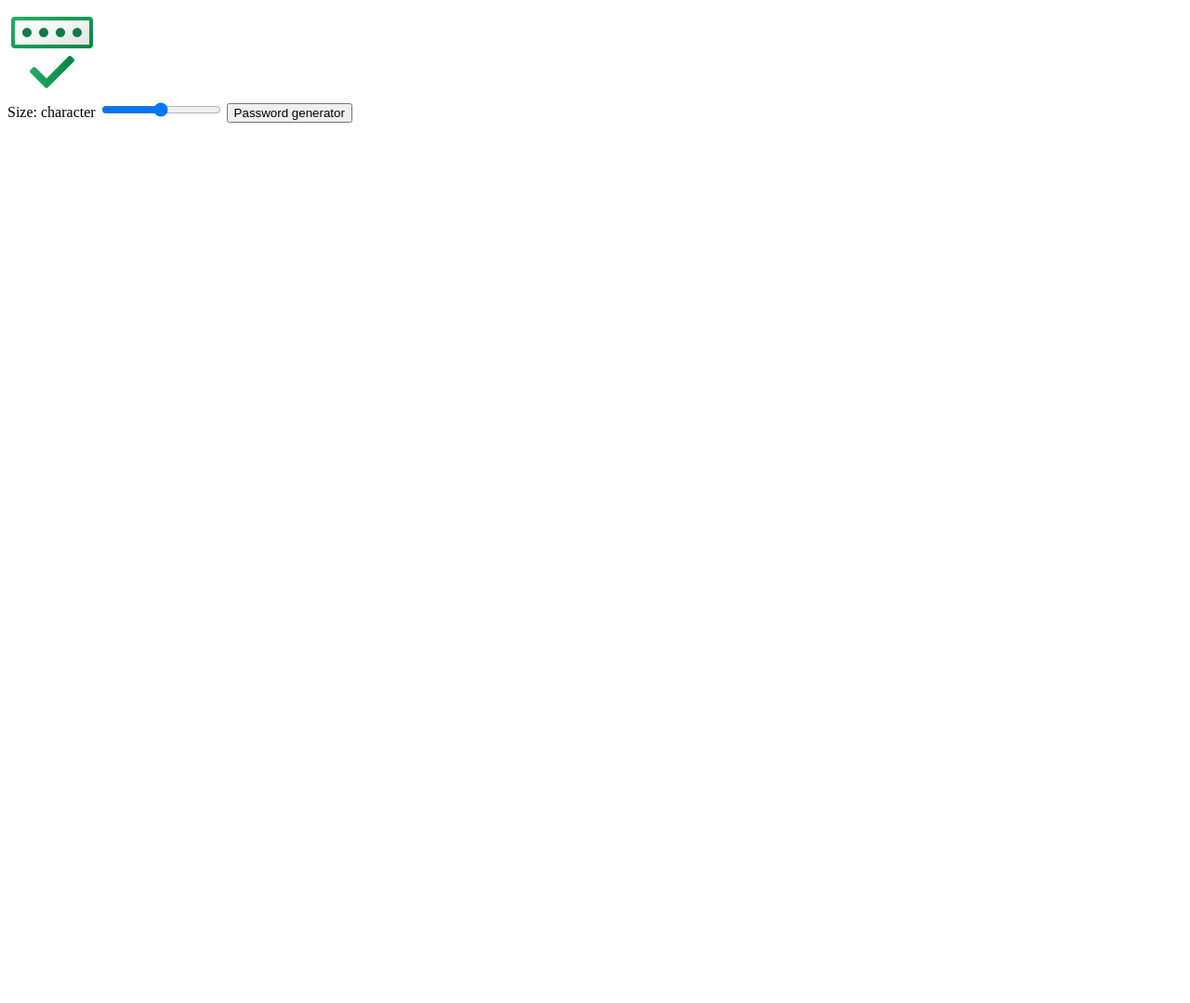
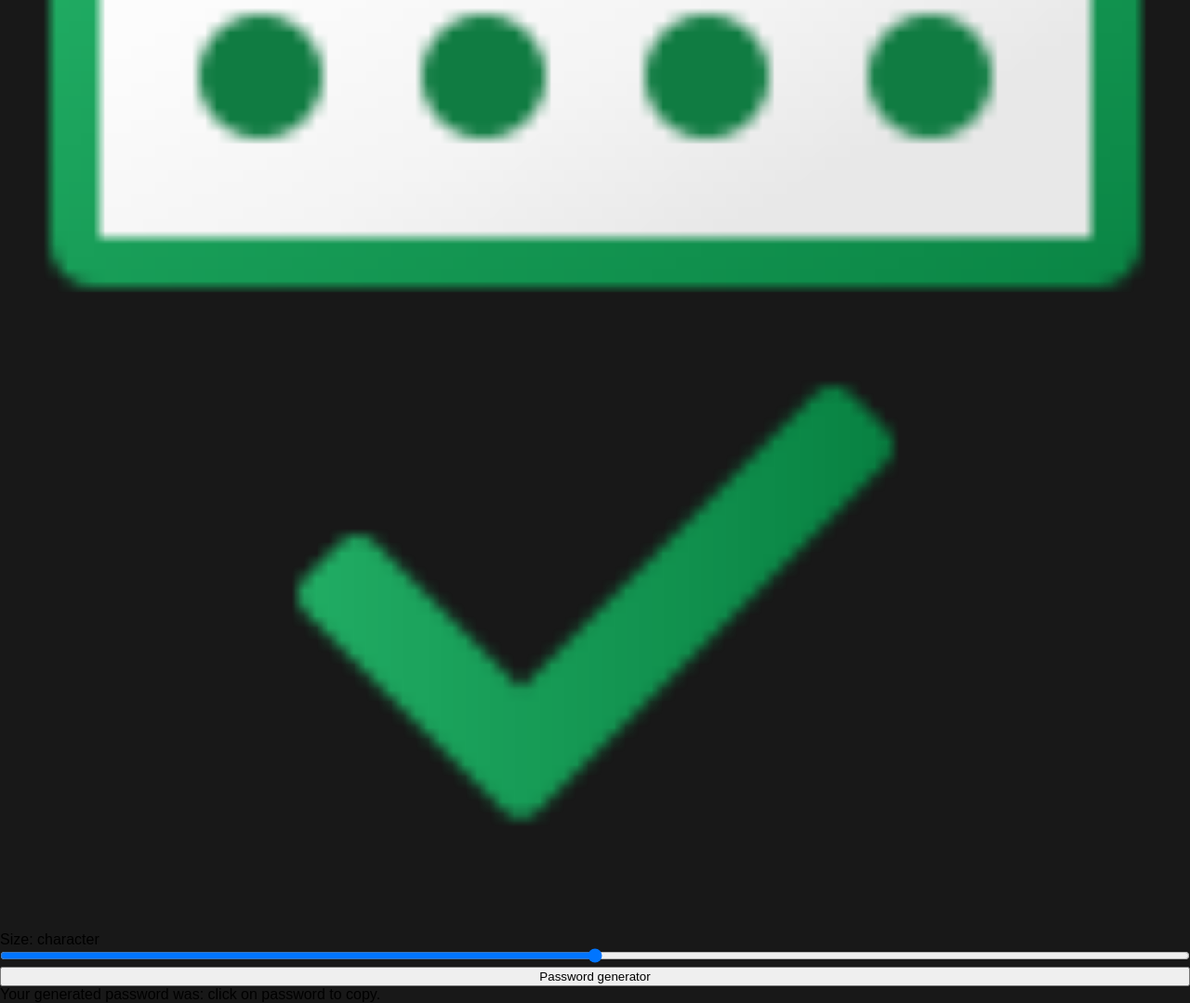
Before and after one commit to Leonardo-Cardoso-ie/m2-password-generator, a plain HTML site: page index.html in a window 1280 px wide. Shown: the whole page at 93% size. Before the commit the page ends 800 px from the top, so only its background shows below. Drawn offline with Linux system fonts and the light colour scheme.

Commit message:
Add image and style the body

```diff
--- a/assets/css/style.css
+++ b/assets/css/style.css
@@ -0,0 +1,19 @@
+* {
+    font-family: sans-serif;
+    width: 100%;
+    margin: 0 auto;
+    box-sizing: border-box;
+}
+
+/* style body */
+
+body {
+
+    background-color: #181818;
+    width: 100%;
+    height: 100vh;
+    display: flex;
+    justify-content: center;
+    align-items: center;
+    flex-direction: column;
+}
--- a/index.html
+++ b/index.html
@@ -20,6 +20,13 @@
 
     </main>
 
+    <div id="container-password" class="container-password hide">
+        <span class="title">Your generated password was:</span>
+        <span id="password" class="password"></span>
+        <span>click on password to copy.</span>
+
+    </div>
+
 
     <script src="assets/js/script.js"></script>
 </body>
```
